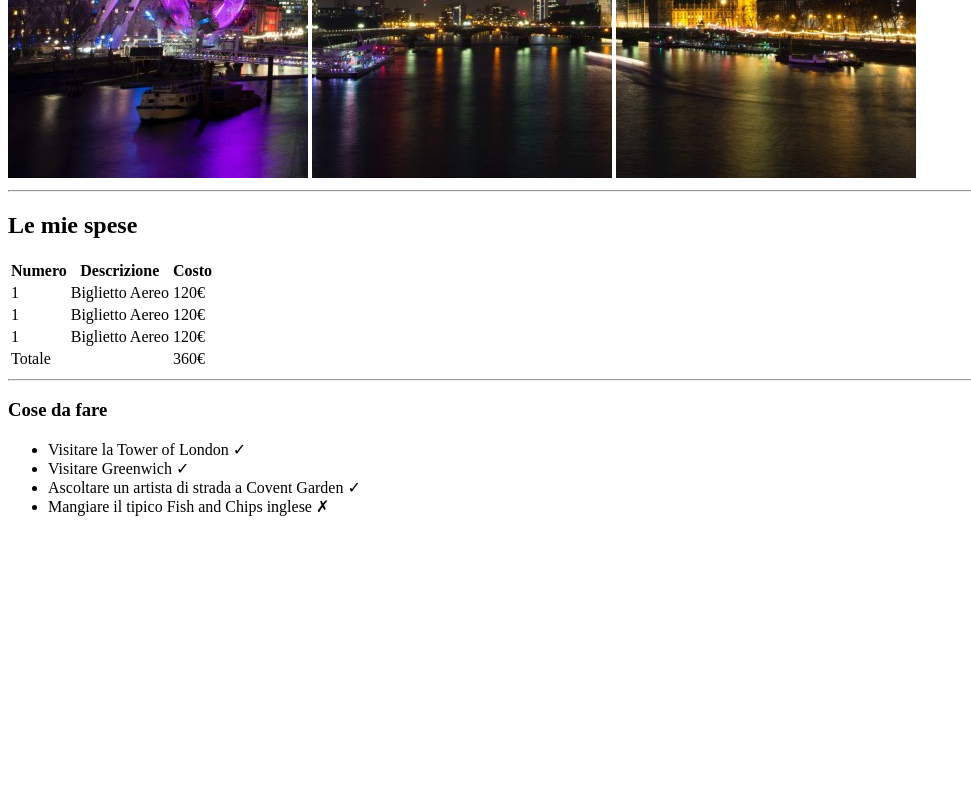
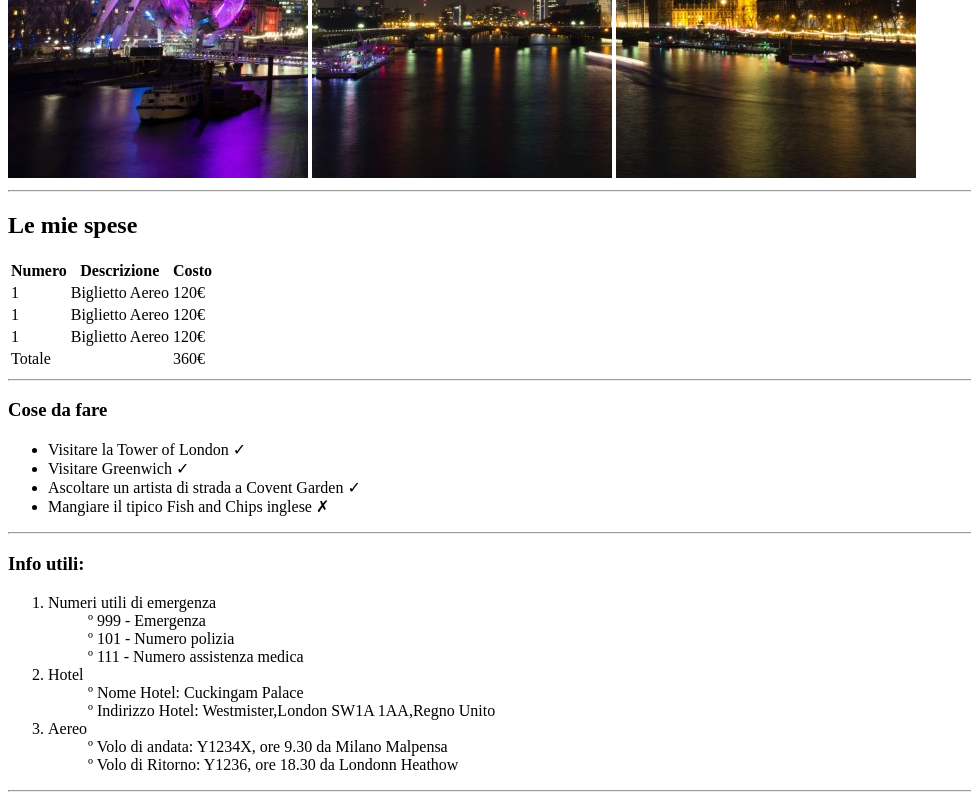
Before and after one commit to Carmyo/html-london-trip, a plain HTML site: page index.html in a window 1280 px wide. Shown: the part 502-1302 px from the top of the page, without its empty margins (0-971 px from the left). Before the commit the page ends 1034 px from the top, so only its background shows below. Drawn offline with Linux system fonts and the light colour scheme.

Commit message:
add second list

```diff
--- a/index.html
+++ b/index.html
@@ -37,8 +37,6 @@
                 <th>Costo</th>
             </tr>
         </thead>
-
-
         <tbody>
             <tr>
                 <td>1</td>
@@ -68,13 +66,36 @@
     <div>
         <h3>Cose da fare</h3>
     </div>
-    <!-- unordered list-->
+    <!-- to do list-->
     <ul>
         <li>Visitare la Tower of London &#10003;</li>
         <li>Visitare Greenwich &#10003</li>
         <li>Ascoltare un artista di strada a Covent Garden &#10003 </li>
         <li>Mangiare il tipico Fish and Chips inglese &cross;</li>
     </ul>
+    <!-- end to do list-->
+    <hr />
+    <!-- TITLE 3.1-->
+    <div>
+        <h3>Info utili:</h3>
+    </div>
+    <!-- LIST-->
+    <div>
+        <ol>
+            <li>Numeri utili di emergenza</li>
+            <ul>&ordm; 999 - Emergenza</ul>
+            <ul>&ordm; 101 - Numero polizia</ul>
+            <ul>&ordm; 111 - Numero assistenza medica</ul>
+            <li>Hotel</li>
+            <ul>&ordm; Nome Hotel: Cuckingam Palace</ul>
+            <ul>&ordm; Indirizzo Hotel: Westmister,London SW1A 1AA,Regno Unito</ul>
+            <li>Aereo</li>
+            <ul>&ordm; Volo di andata: Y1234X, ore 9.30 da Milano Malpensa</ul>
+            <ul>&ordm; Volo di Ritorno: Y1236, ore 18.30 da Londonn Heathow</ul>
+        </ol>
+    </div>
+    <!-- end LIST-->
+    <hr />
 
 
 
```
